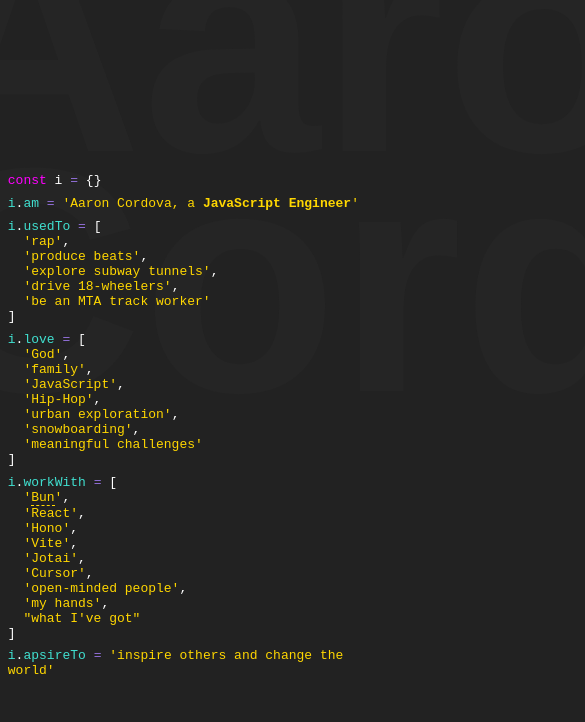
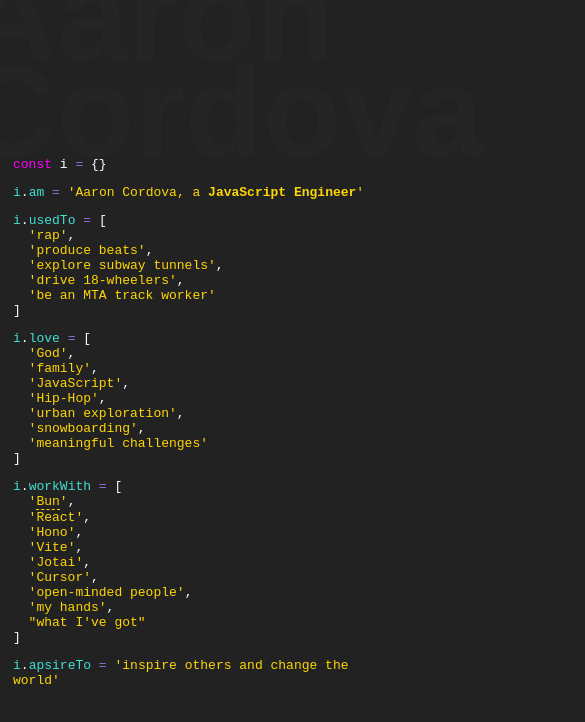
Before and after one commit to qodesmith/aaron-cordova-dev, a plain HTML site: page index.html in a window 390 px wide. Shown: the top 722 px of the page, 585 px wide, since content can reach past the window. Drawn offline with Linux system fonts and the light colour scheme.

Commit message:
Reorganized css; added link to Bun tooltip.

```diff
--- a/index.html
+++ b/index.html
@@ -10,8 +10,9 @@
     <link rel="stylesheet" crossorigin href="/styles.css" />
   </head>
   <body>
-    <h1>Aaron Cordova</h1>
     <div class="container">
+      <h1>Aaron Cordova</h1>
+
       <!-- const i = {} -->
       <section>
         <span class="magenta">const</span> i
@@ -29,13 +30,13 @@
       </section>
 
       <!-- i.usedTo -->
-      <section class="flex gap1ch">
+      <section class="section-with-array">
         <div>
           <span class="turquoise">i</span>.<span class="turquoise">usedTo</span>
           <span class="mediumpurple">=</span>
           <span>[</span>
         </div>
-        <ul class="flex gap1ch">
+        <ul class="section-array">
           <li>'rap'</li>
           <li>'produce beats'</li>
           <li>'explore subway tunnels'</li>
@@ -46,13 +47,13 @@
       </section>
 
       <!-- i.love -->
-      <section class="flex gap1ch">
+      <section class="section-with-array">
         <div>
           <span class="turquoise">i</span>.<span class="turquoise">love</span>
           <span class="mediumpurple">=</span>
           <span>[</span>
         </div>
-        <ul class="flex gap1ch">
+        <ul class="section-array">
           <li>'God'</li>
           <li>'family'</li>
           <li>'JavaScript'</li>
@@ -65,7 +66,7 @@
       </section>
 
       <!-- i.workWith -->
-      <section class="flex gap1ch">
+      <section class="section-with-array">
         <div>
           <span class="turquoise">i</span>.<span class="turquoise"
             >workWith</span
@@ -73,7 +74,7 @@
           <span class="mediumpurple">=</span>
           <span>[</span>
         </div>
-        <ul class="flex gap1ch">
+        <ul class="section-array">
           <li class="tooltip">
             '<span class="item">Bun</span>'
             <span class="tooltip-text">
@@ -91,7 +92,13 @@
               <a href="https://bun.sh/docs/runtime/shell" target="_blank"
                 >$ shell</a
               >
-              makes using CLI commands in JS a breeze.</span
+              makes
+              <a
+                href="https://github.com/qodesmith/dl-yt-playlist/blob/0af6ad215d49ada28221b038c166d4c3846f84c7/src/main.ts#L580"
+                target="_blank"
+                >using CLI commands in JS</a
+              >
+              a breeze.</span
             >
           </li>
           <li>'<span class="item">React</span>'</li>
--- a/styles.css
+++ b/styles.css
@@ -1,30 +1,37 @@
+*,
+*:before,
+*:after {
+  box-sizing: border-box;
+}
+
+/*************/
+/* TAG NAMES */
+/*************/
+
 html,
 body {
   margin: 0;
   height: 100%;
-  background: #222;
-  color: white;
-  overflow: hidden;
 }
 
 body {
-  display: flex;
-  justify-content: center;
-  align-items: center;
+  display: grid;
+  place-items: center;
   font-family: monospace;
-  padding: 1ch;
+  background: #222;
+  color: white;
 }
 
 h1 {
   color: #252525;
-  position: absolute;
+  position: fixed;
   margin: 0;
   top: -0.45ch;
   left: -0.5ch;
   font-family: sans-serif;
   font-weight: 900;
   font-size: 20em;
-  z-index: 0;
+  z-index: -1;
   line-height: 0.75;
   user-select: none;
 }
@@ -37,30 +44,6 @@
   &:hover {
     text-decoration: underline;
   }
-}
-
-.container {
-  z-index: 1;
-
-  section {
-    padding-bottom: 1ch;
-  }
-}
-
-.magenta {
-  color: magenta;
-}
-
-.turquoise {
-  color: turquoise;
-}
-
-.mediumpurple {
-  color: mediumpurple;
-}
-
-.gold {
-  color: gold;
 }
 
 ul {
@@ -79,17 +62,50 @@
   }
 }
 
-.flex {
-  display: flex;
+/******************/
+/* ATOMIC CLASSES */
+/******************/
+
+.magenta {
+  color: magenta;
 }
 
-.gap1ch {
-  gap: 1ch;
+.turquoise {
+  color: turquoise;
+}
+
+.mediumpurple {
+  color: mediumpurple;
+}
+
+.gold {
+  color: gold;
 }
 
 .bold {
   font-weight: 900;
 }
+
+/******************/
+/* CUSTOM CLASSES */
+/******************/
+
+.container {
+  display: flex;
+  flex-direction: column;
+  gap: 0.5ch;
+  padding: 1em;
+}
+
+.section-with-array,
+.section-array {
+  display: flex;
+  gap: 1ch;
+}
+
+/***********/
+/* TOOLTIP */
+/***********/
 
 .tooltip {
   position: relative;
@@ -123,11 +139,22 @@
   font-weight: 100;
 }
 
-@media only screen and (max-width: 1024px) {
-  ul:before {
-    content: '';
+/*****************/
+/* MEDIA QUERIES */
+/*****************/
+
+@media only screen and (max-width: 480px) {
+  h1 {
+    font-size: 8em;
   }
 
+  .tooltip-text {
+    width: calc(100% - 2em);
+    left: 1em;
+  }
+}
+
+@media only screen and (max-width: 1024px) {
   ul,
   section {
     flex-direction: column;
@@ -137,11 +164,16 @@
     padding-left: 2ch;
   }
 
+  .container {
+    gap: 1em;
+  }
+
   .tooltip .item {
     padding-bottom: 0;
   }
 
-  .gap1ch {
+  .section-with-array,
+  .section-array {
     gap: 0;
   }
 }
```
